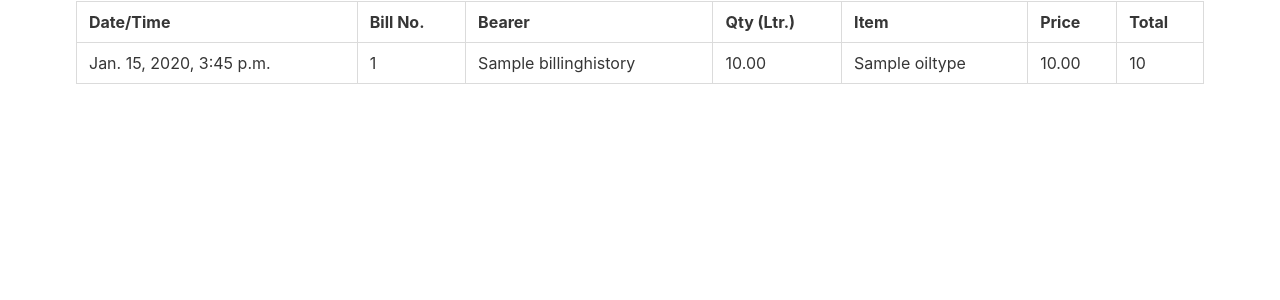
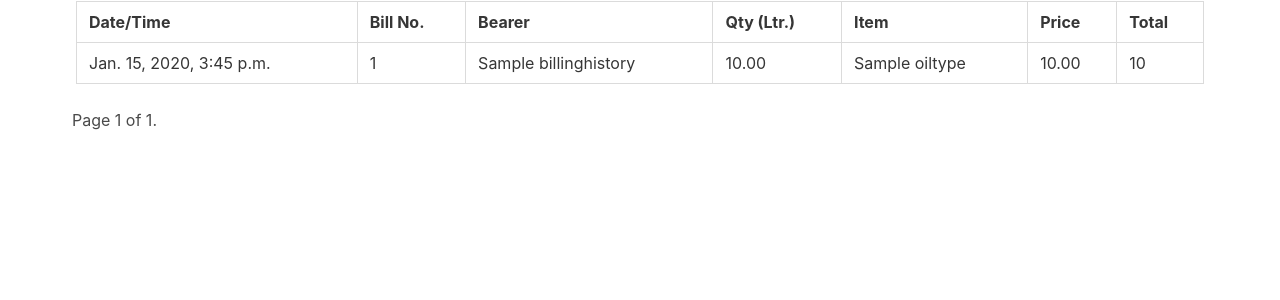
Before and after one commit to prismkoirala/pumpkeen, a Django app: page /billings/ in a window 1280 px wide. Shown: the part 171-471 px from the top of the page. Run offline with Django 3.2, Linux system fonts and the light colour scheme; tables that the repository leaves empty hold one stand-in row (values such as "Sample post").

Commit message:
Pagination

```diff
--- a/billing/views.py
+++ b/billing/views.py
@@ -2,6 +2,7 @@ from django.shortcuts import render
 from django.http import HttpResponseRedirect
 from django.urls import reverse
 from django.contrib import messages
+from django.core.paginator import Paginator
 
 from .models import Billing, BillingHistory, OilType
 from .forms import BillingForm, DieselUpdateForm, PetrolUpdateForm
@@ -55,8 +56,13 @@ def list_billing(request, *args, **kwargs):
 
     history = BillingHistory.objects.all().order_by('-id')
 
+    paginator = Paginator(history, 25)
+    page_number = request.GET.get('page')
+    page_obj = paginator.get_page(page_number)
+
     context = {
         'history' : history,
+        'page_obj': page_obj
      }
 
     return render(request, 'billing/billing_history.html', context=context)
--- a/templates/billing/billing_history.html
+++ b/templates/billing/billing_history.html
@@ -27,7 +27,7 @@
 
       <tbody>
 
-        {% for h in history %}
+        {% for h in page_obj %}
 
           <tr>
               <td data-column="Date/Time">{{h.time}}</td>
@@ -45,5 +45,22 @@
 
     </table>
 
+    <div class="pagination">
+        <span class="step-links">
+            {% if page_obj.has_previous %}
+                <a href="?page=1">&laquo; first</a>
+                <a href="?page={{ page_obj.previous_page_number }}">previous</a>
+            {% endif %}
+
+            <span class="current">
+                Page {{ page_obj.number }} of {{ page_obj.paginator.num_pages }}.
+            </span>
+
+            {% if page_obj.has_next %}
+                <a href="?page={{ page_obj.next_page_number }}">next</a>
+                <a href="?page={{ page_obj.paginator.num_pages }}">last &raquo;</a>
+            {% endif %}
+        </span>
+    </div>
   </div>
 {% endblock %}
```
Also changed, not shown: templates/config/update_diesel.html (+4 -4 lines).
